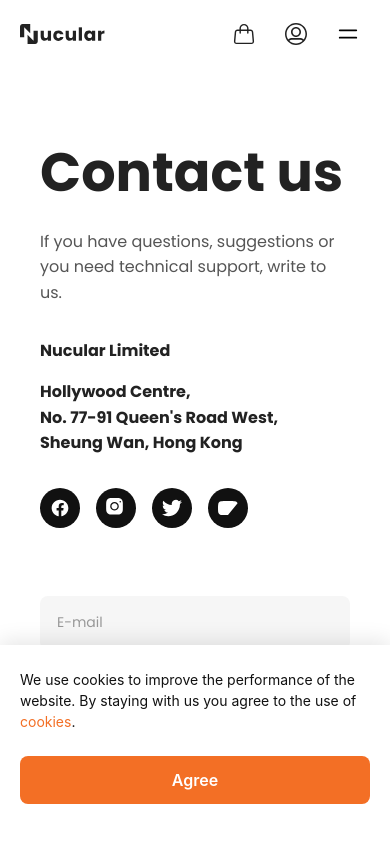
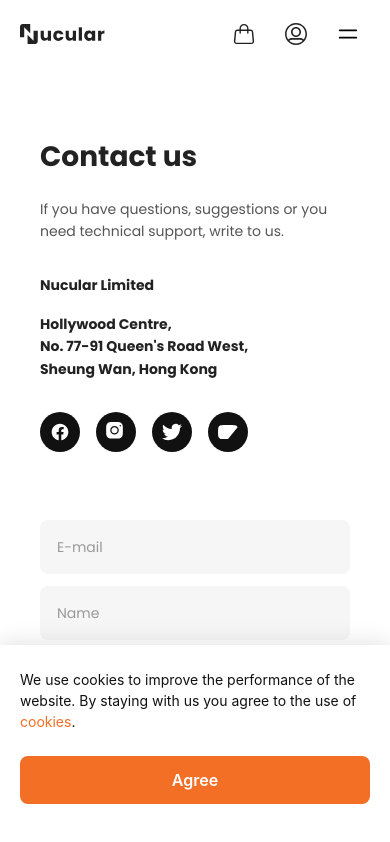
Before and after one commit to nucular2/nucularelectronics, a React (Vite) app in the folder frontend/: page /contact in a window 390 px wide. Built offline with nearby package versions, Linux system fonts and the light colour scheme; no server answers.

Commit message:
Contact (mobile): title Bold 28, subtitle Regular 14, company/address Semibold 14; send button 100% width 44px with bottom divider and tighter spacing

```diff
--- a/frontend/src/app-styles.css
+++ b/frontend/src/app-styles.css
@@ -629,13 +629,50 @@
     max-width: 100%;
   }
 
+  .contact-title {
+    font-size: 28px;
+    font-weight: 700;
+  }
+
+  .contact-subtitle {
+    font-size: 14px;
+    font-weight: 400;
+  }
+
+  .contact-company,
+  .contact-address {
+    font-size: 14px;
+    font-weight: 600;
+  }
+
   .contact-form {
     max-width: 100%;
+    gap: 12px;
   }
 
   .contact-input,
   .contact-textarea {
     width: 100%;
+  }
+
+  .contact-send-button {
+    width: 100%;
+    height: 44px;
+    border-radius: 8px;
+    padding: 0 24px;
+    margin-top: 12px;
+    margin-bottom: 16px;
+    position: relative;
+  }
+
+  .contact-send-button::after {
+    content: "";
+    position: absolute;
+    left: 0;
+    right: 0;
+    bottom: -16px;
+    height: 1px;
+    background: #E9E9E9;
   }
 }
 
```
